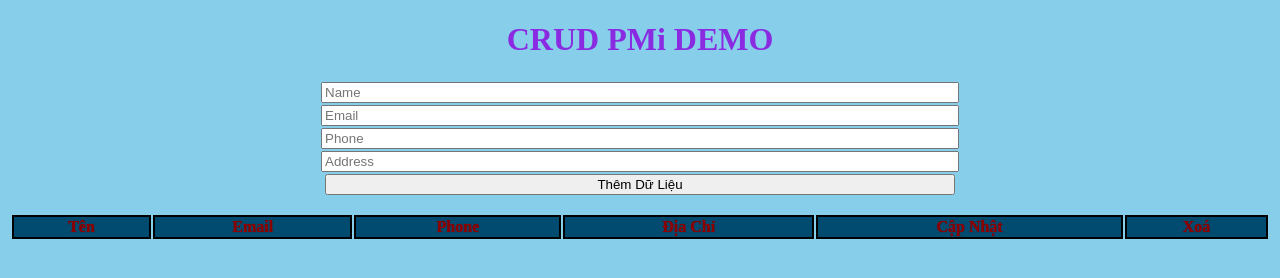
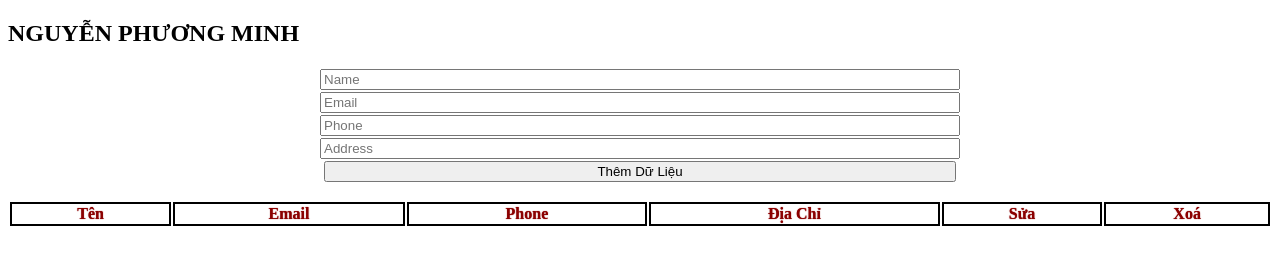
Before and after one commit to PMi-Pro/IndexedDB, a plain HTML site: page index.html in a window 1280 px wide. Drawn offline with Linux system fonts and the light colour scheme.

Commit message:
Update index.html

```diff
--- a/index.html
+++ b/index.html
@@ -12,8 +12,8 @@
   </style>
 </head>
 
-<body style="background-color: skyblue; margin: 10px">
-  <h1>CRUD PMi DEMO</h1>
+<body>
+  <h2>NGUYỄN PHƯƠNG MINH</h2>
 
   <form>
     <input type="text" placeholder='Name'>
@@ -26,19 +26,21 @@
 
   <br>
 
+  <div class="divTable">
     <table>
       <thead>
-      <tr class="thBackGround">
+        <tr class="trTable">
           <th>Tên</th>
           <th>Email</th>
           <th>Phone</th>
           <th>Địa Chỉ</th>
-        <th>Cập Nhật</th>
+          <th>Sửa</th>
           <th>Xoá</th>
         </tr>
       </thead>
       <tbody></tbody>
     </table>
+  </div>
 
   <script src="./script.js"></script>
 </body>
```
Lines whose indentation alone changed are shown as unchanged.
